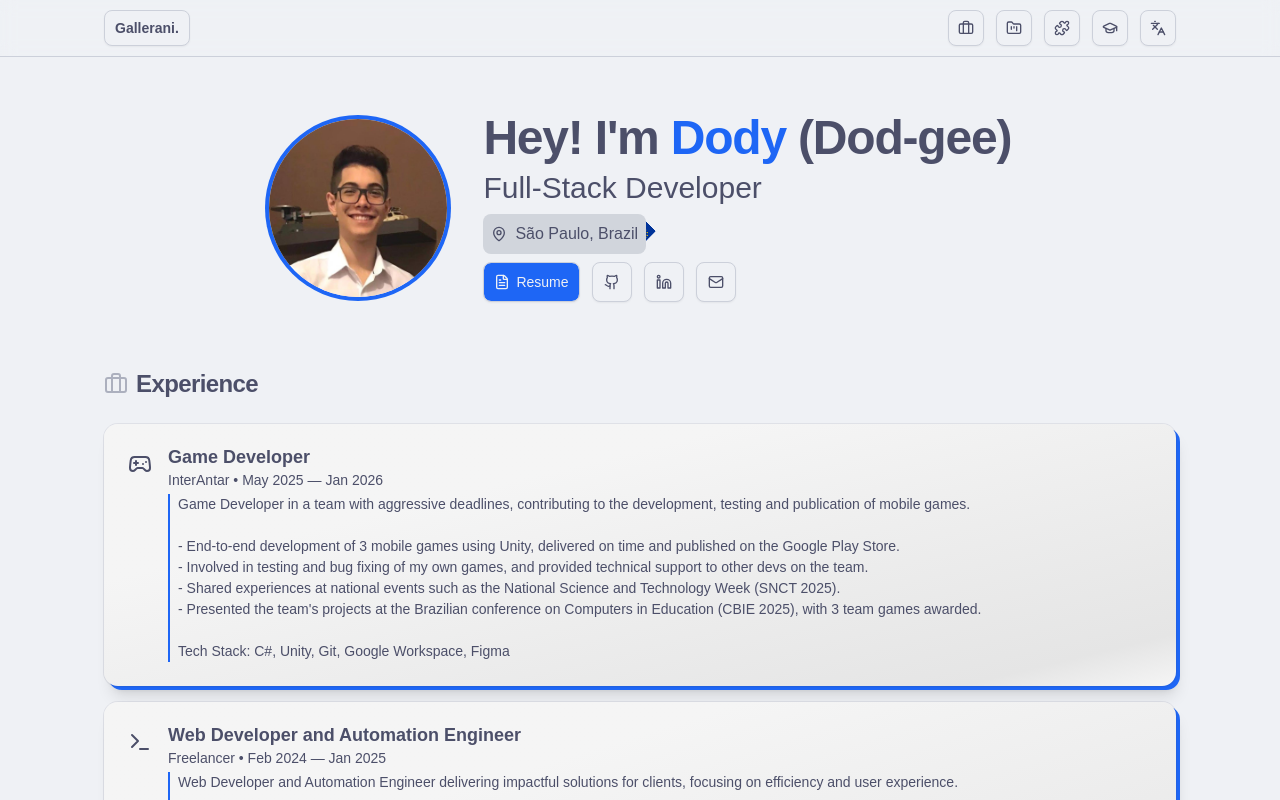
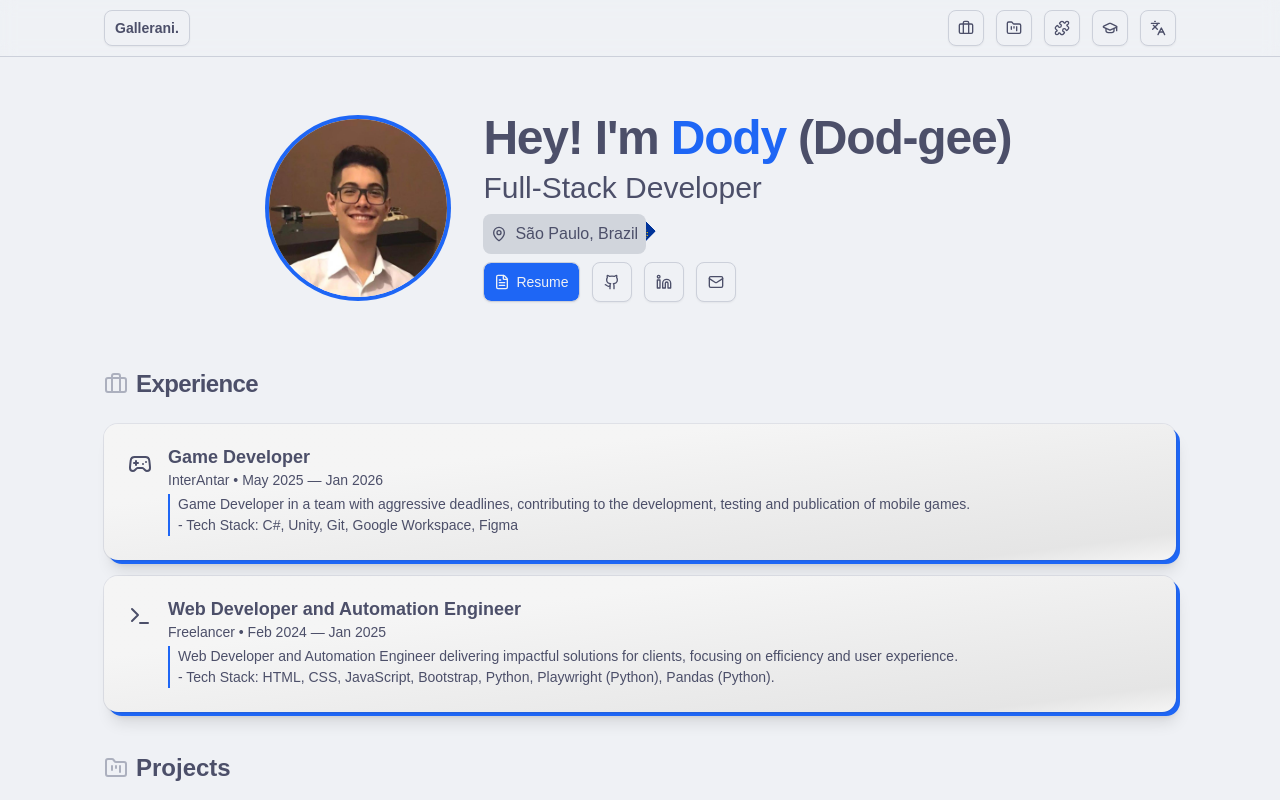
Before and after one commit to GardenMovie/portfolio, a React (Vite) app: page / in a window 1280 px wide. Shown: the top 800 px of the page. Built offline with nearby package versions, Linux system fonts and the light colour scheme.

Commit message:
Removed xyz descs from experiences, better mobile UX, need to be added back in the future, expanding the card upon click

```diff
--- a/src/data/experience.ts
+++ b/src/data/experience.ts
@@ -8,13 +8,7 @@ export const experience: EducationItem[] = [
     institution: "InterAntar",
     period: "May 2025 — Jan 2026",
     description: `Game Developer in a team with aggressive deadlines, contributing to the development, testing and publication of mobile games.
-
-    - End-to-end development of 3 mobile games using Unity, delivered on time and published on the Google Play Store.
-    - Involved in testing and bug fixing of my own games, and provided technical support to other devs on the team.
-    - Shared experiences at national events such as the National Science and Technology Week (SNCT 2025).
-    - Presented the team's projects at the Brazilian conference on Computers in Education (CBIE 2025), with 3 team games awarded.
-
-    Tech Stack: C#, Unity, Git, Google Workspace, Figma`,
+    - Tech Stack: C#, Unity, Git, Google Workspace, Figma`,
     icon: Gamepad2,
   },
   {
@@ -24,13 +18,7 @@ export const experience: EducationItem[] = [
     institution: "Freelancer",
     period: "Feb 2024 — Jan 2025",
     description: `Web Developer and Automation Engineer delivering impactful solutions for clients, focusing on efficiency and user experience.
-
-      - Planned and developed landing pages with mobile-first layouts using Bootstrap, HTML, CSS, and JavaScript, supporting client marketing campaigns. This resulted in a 30% increase in lead conversion and a 20% reduction in bounce rates post-launch.
-      - Developed a Python automation, using pandas, to process a backlog of +100k historical sales records, reducing manual workload by more than 20 hours per month and preventing future backlogs for clients.
-      - Created a Playwright-based web automation (Python), integrating with a gated community digital intercom platform, streamlining access for service providers.
-      - Delivered customized solutions for small clients, enabling process standardization, efficiency gains, and fast-loading web pages aligned with their goals.
-
-      Tech Stack: HTML, CSS, JavaScript, Bootstrap, Python, Playwright (Python), Pandas (Python).`,
+      - Tech Stack: HTML, CSS, JavaScript, Bootstrap, Python, Playwright (Python), Pandas (Python).`,
     icon: Terminal,
   },
 ];
```
